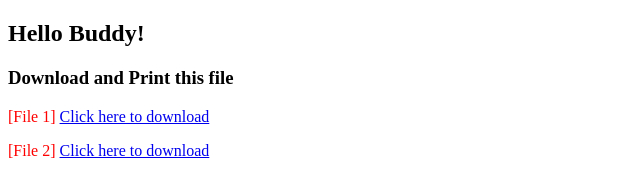
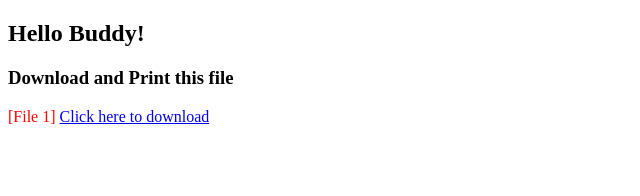
Before and after one commit to comet-me/print, a plain HTML site: page index.html in a window 1280 px wide. Shown: the whole page, without its empty margins (0-640 px from the left). Drawn offline with Linux system fonts and the light colour scheme.

Commit message:
Update index.html
update shoppe link

```diff
--- a/index.html
+++ b/index.html
@@ -17,10 +17,10 @@
     <h2>Hello Buddy!</h2>
     <h3>Download and Print this file</h3>
     <p>
-        <span class="redme">[File 1]</span> <a href="docfile/NOA_HLF817.aspx-2.pdf" download> Click here to download</a>
+        <span class="redme">[File 1]</span> <a href="docfile/SHIPPING_LABEL_23022602YB4DB7X.pdf" download> Click here to download</a>
     </p>
     <p>
-        <span class="redme">[File 2]</span> <a href="docfile/SHIPPING_LABEL_23022602YB4DB7X.pdf" download="file2">Click here to download</a>
+        <!-- <span class="redme">[File 2]</span> <a href="docfile/SHIPPING_LABEL_23022602YB4DB7X.pdf" download="file2">Click here to download</a> -->
     </p>
 </body>
 </html>
```
